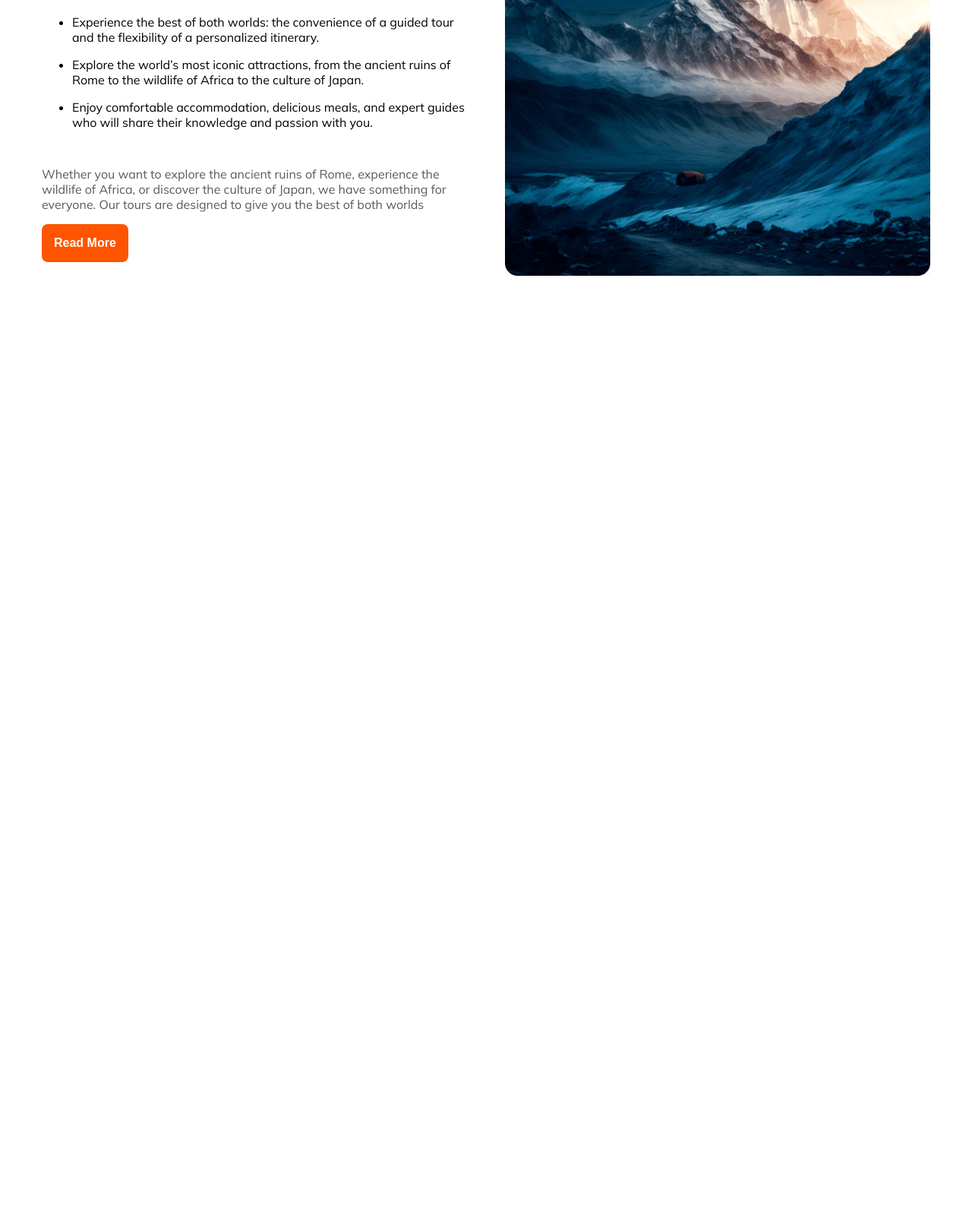
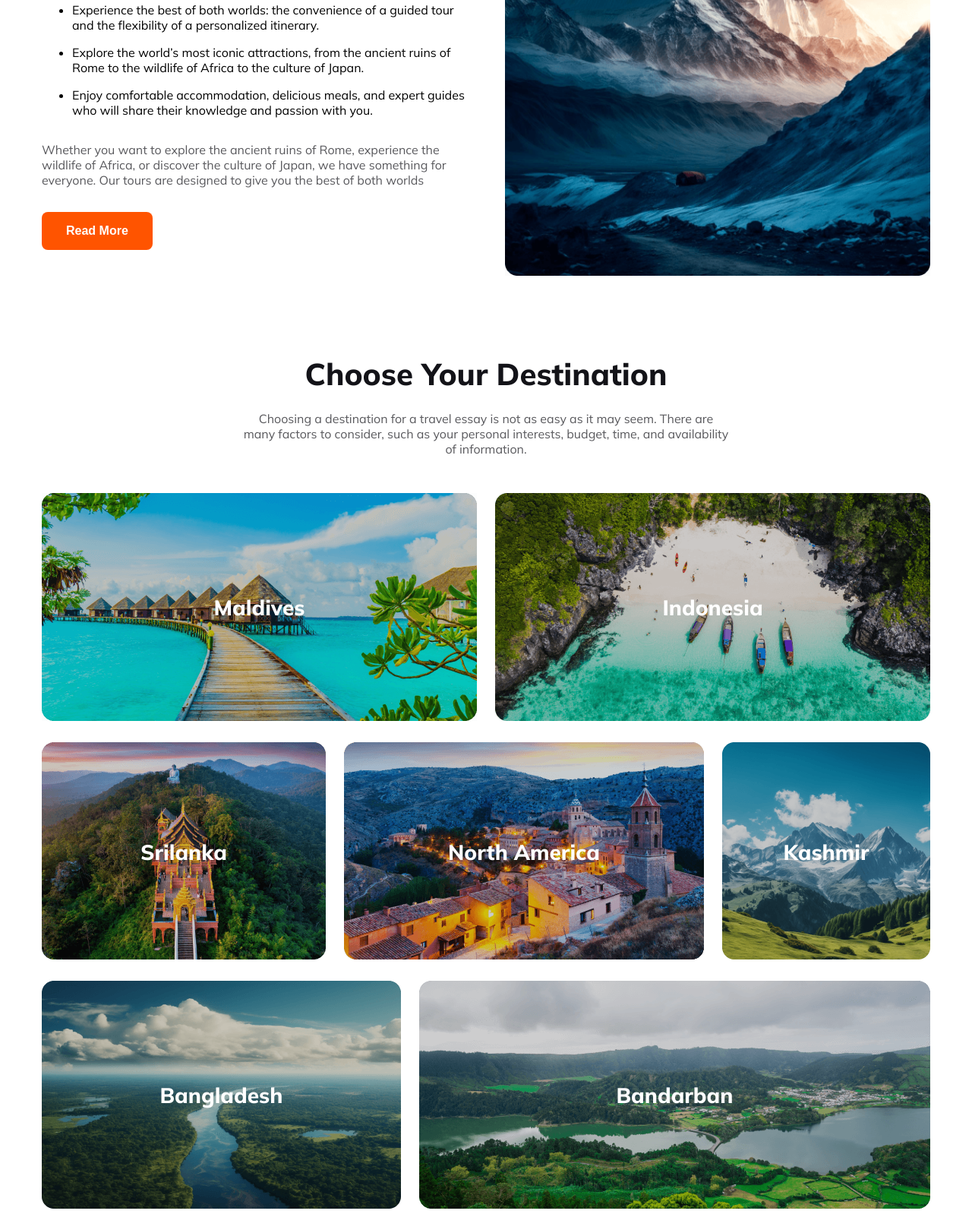
Before and after one commit to arfanur04/9m11a2-Explore-Era, a plain HTML site: page index.html in a window 1280 px wide. Shown: the part 936-2534 px from the top of the page at 76% size. Before the commit the page ends 1403 px from the top, so only its background shows below. Drawn offline with Linux system fonts and the light colour scheme.

Commit message:
Your destination section added

```diff
--- a/index.html
+++ b/index.html
@@ -114,14 +114,53 @@
 					<img src="./Images/Rectangle 4.png" alt="" />
 				</div>
 			</section>
+
+			<!-- ----------------------- Choose Your Destination ----------------------- -->
+			<section class="destination-section">
+				<h2 class="section-title destination-title">Choose Your Destination</h2>
+				<p class="section-description destination-description">
+					Choosing a destination for a travel essay is not as easy as it may
+					seem. There are many factors to consider, such as your personal
+					interests, budget, time, and availability of information.
+				</p>
+				<div class="destination-img-container">
+					<div class="destination-first-line">
+						<div>
+							<img class="first-img" src="./Images/Rectangle 5.png" alt="" />
+							<p>Maldives</p>
+						</div>
+						<div>
+							<img class="sec-img" src="./Images/Rectangle 8.png" alt="" />
+							<p>Indonesia</p>
+						</div>
+					</div>
+					<div class="destination-sec-line">
+						<div>
+							<img class="thi-img" src="./Images/Rectangle 6.png" alt="" />
+							<p>Srilanka</p>
+						</div>
+						<div>
+							<img class="fou-img" src="./Images/Rectangle 7.png" alt="" />
+							<p>North America</p>
+						</div>
+						<div>
+							<img class="fif-img" src="./Images/Rectangle 9.png" alt="" />
+							<p>Kashmir</p>
+						</div>
+					</div>
+					<div class="destination-third-line">
+						<div>
+							<img class="six-img" src="./Images/Rectangle 11.png" alt="" />
+							<p>Bangladesh</p>
+						</div>
+						<div>
+							<img class="sev-img" src="./Images/Rectangle 10.png" alt="" />
+							<p>Bandarban</p>
+						</div>
+					</div>
+				</div>
+			</section>
 		</main>
 		<footer></footer>
-		<!-- <script>
-			function scrollToBottom() {
-				window.scrollTo(0, document.body.scrollHeight);
-			}
-			history.scrollRestoration = "manual";
-			window.onload = scrollToBottom;
-		</script> -->
 	</body>
 </html>
--- a/styles/style.css
+++ b/styles/style.css
@@ -16,7 +16,7 @@
 	border-radius: 8px;
 	background: #ff5400;
 	border: none;
-	padding: 16px;
+	padding: 16px 32px;
 	color: #fff;
 	text-align: center;
 	font-size: 16px;
@@ -25,6 +25,10 @@
 
 .relative-container {
 	position: relative;
+}
+
+.position-absolute {
+	position: absolute;
 }
 
 .section-title {
@@ -37,6 +41,8 @@
 	color: rgba(19, 19, 24, 0.7);
 	font-size: 16px;
 	font-weight: 400;
+	max-width: 643px;
+	margin: 0 auto;
 }
 
 /* --------------------------------- navbar --------------------------------- */
@@ -180,12 +186,65 @@ nav a {
 	margin-bottom: 16px;
 }
 
+.popular-section .primary-btn {
+	margin-top: 32px;
+}
+
 .popular-img {
 	flex: 1;
 }
 
 .popular-img img {
 	width: 100%;
+}
+
+/* ------------------------- Choose Your Destination ------------------------ */
+.destination-section {
+	margin-bottom: 100px;
+	text-align: center;
+}
+
+.destination-title {
+	margin-bottom: 24px;
+}
+
+.destination-description {
+	margin-top: 0;
+	margin-bottom: 48px;
+}
+
+.destination-img-container {
+	display: flex;
+	flex-direction: column;
+	gap: 24px;
+}
+
+.destination-section img {
+	width: 100%;
+}
+
+.destination-first-line,
+.destination-sec-line,
+.destination-third-line {
+	display: flex;
+	gap: 24px;
+}
+
+.destination-first-line > div,
+.destination-sec-line > div,
+.destination-third-line > div {
+	position: relative;
+}
+
+.destination-img-container p {
+	position: absolute;
+	top: 40%;
+	left: 50%;
+	transform: translate(-50%, -50%);
+
+	color: #fff;
+	font-size: 28px;
+	font-weight: 800;
 }
 
 /* ----------------------------- mobile display ----------------------------- */
@@ -251,4 +310,11 @@ nav a {
 	.popular-section {
 		flex-direction: column;
 	}
+
+	/* ------------------------- Choose Your Destination ------------------------ */
+	.destination-first-line,
+	.destination-sec-line,
+	.destination-third-line {
+		flex-direction: column;
+	}
 }
```
